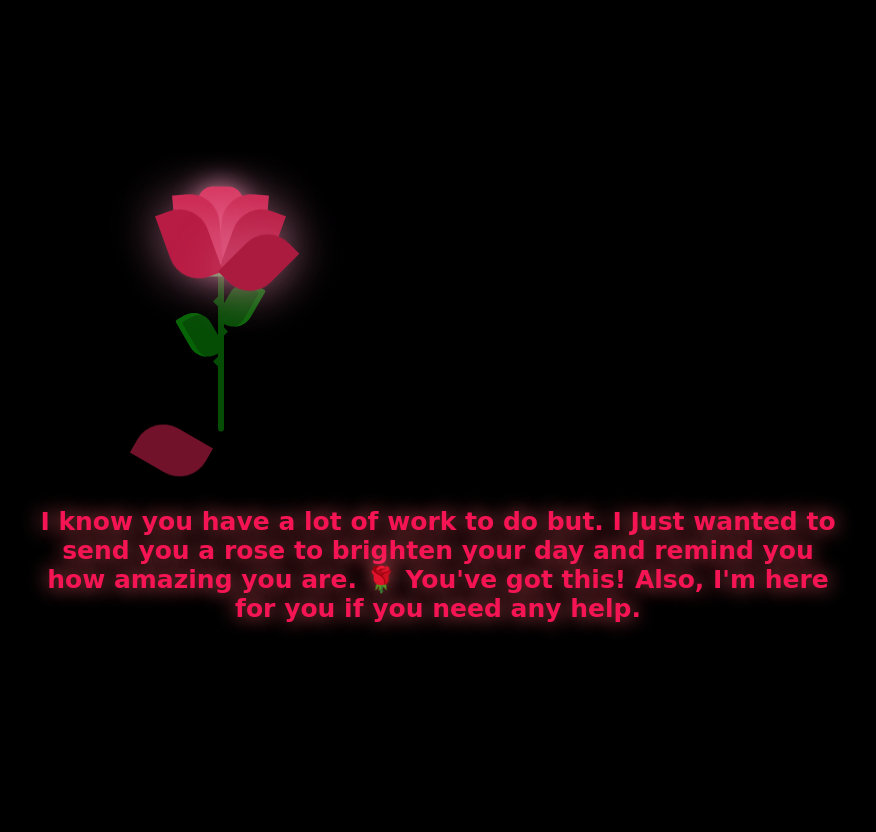
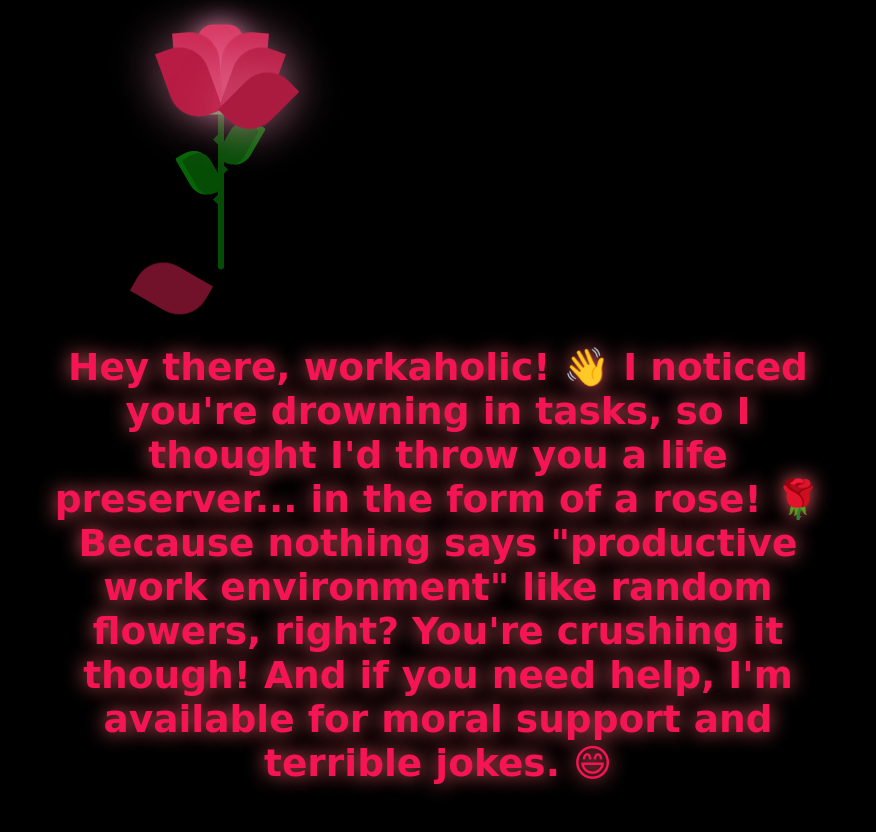
Before and after one commit to enough-jainil/flower3, a plain HTML site: page index.html in a window 1280 px wide. Shown: the whole page, without its empty margins (202-1078 px from the left). Before the commit the page ends 800 px from the top, so only its background shows below. Drawn offline with Linux system fonts and the light colour scheme; a web font is replaced by a local one.

Commit message:
Update message text with more casual tone and remove analytics tracking

```diff
--- a/index.html
+++ b/index.html
@@ -36,12 +36,11 @@
       <div></div>
     </div>
     <div class="text">
-      <h2></h2> I know you have a lot of work to do but. I Just wanted to send you a rose to brighten your day and
-      remind you how amazing you are. 🌹 You've got this! Also, I'm here for you if you need any
-      help.</h2>
+      <h2>Hey there, workaholic! 👋 I noticed you're drowning in tasks, so I thought I'd throw you a life preserver...
+        in the form of a rose! 🌹 Because nothing says "productive work environment" like random flowers, right? You're
+        crushing it though! And if you need help, I'm available for moral support and terrible jokes. 😄</h2>
     </div>
   </div>
-  <script async defer data-website-id="06f71f8b-250d-49d4-ad98-cce60310deb2" src="https://state.doreturn.in/umami.js"></script>
 </body>
 
 </html>
```
